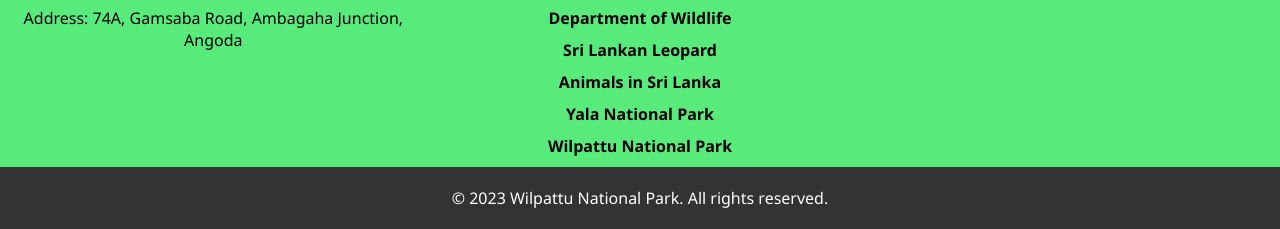
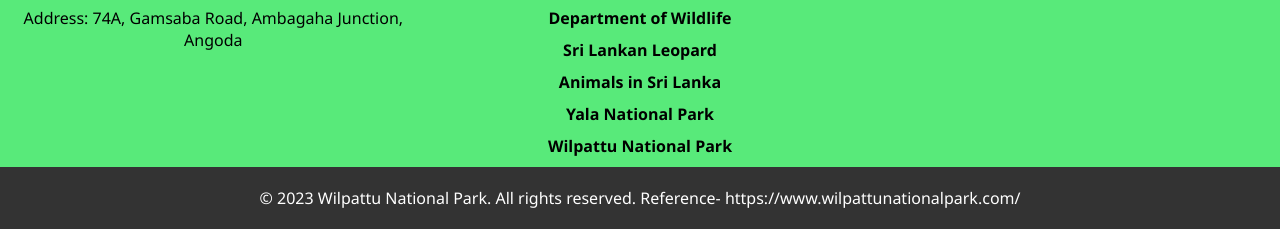
Before and after one commit to SameehaFahim/WDOS01_Assignment, a plain HTML site: page wilpattu.html in a window 1280 px wide. Shown: the part 3084-3313 px from the top of the page. Drawn offline with Linux system fonts and the light colour scheme.

Commit message:
wilpattu footer

```diff
--- a/wilpattu.html
+++ b/wilpattu.html
@@ -221,7 +221,7 @@
         </div>
     </footer1>
     <footer>
-        <p>&copy; 2023 Wilpattu National Park. All rights reserved.</p>
+        <p>&copy; 2023 Wilpattu National Park. All rights reserved. Reference- https://www.wilpattunationalpark.com/</p>
     </footer>
 
     </body>
```
Also changed, not shown: yala.html (+1 -1 lines).
